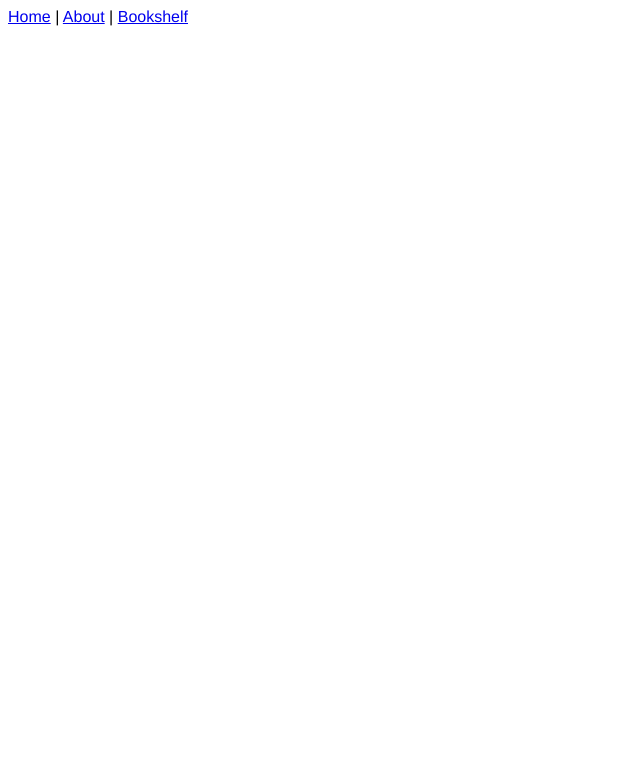
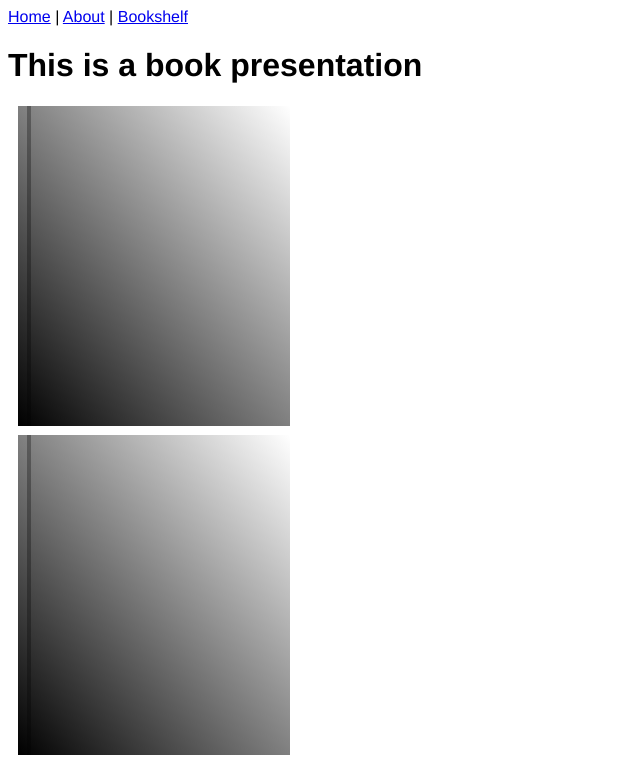
Before and after one commit to ChristopherRonnberg027/childrenlibrary, a Vue app: page /bookpresentation in a window 1280 px wide. Shown: the top 763 px of the page, without its empty margins (0-640 px from the left). Built offline with nearby package versions, Linux system fonts and the light colour scheme.

Commit message:
Tried to do something with the bookpresentation

```diff
--- a/src/components/BookThumb.vue
+++ b/src/components/BookThumb.vue
@@ -1,6 +1,6 @@
 <template>
   <div>
-    <article class="book" v-bind:style="{background: color}" v-on:click="youClickedMe">
+    <article class="book" v-bind:style="{background: color}" v-on:click="viewBook">
       <div class="fold"></div>
       <div class="text">
         <h2 class="book-title">{{title}}</h2>
@@ -20,8 +20,8 @@ export default {
     color: String
   },
   methods:{
-    youClickedMe(){
-      this.$emit('myEvent',this.title)
+    viewBook(){
+      this.$emit('showInfoAbout', this.id)
     }
   }
 };
--- a/src/router/index.js
+++ b/src/router/index.js
@@ -19,7 +19,13 @@ Vue.use(VueRouter)
     path: '/bookshelf',
     name: 'Bookshelf',
     component: () => import('../views/BookShelf.vue')
-  }
+  },
+  {
+    path: '/bookpresentation',
+    name: 'BookPresentation',
+    component: () => import('../views/BookPresentation.vue')
+  },
+
 ]
 
 const router = new VueRouter({
--- a/src/views/BookPresentation.vue
+++ b/src/views/BookPresentation.vue
@@ -0,0 +1,21 @@
+<template>
+  <div class="bookpresentation">
+    <h1>This is a book presentation</h1>
+    <BookThumb
+    v-for="book of listOfBooks"
+    v-bind:key="book"/>
+  </div>
+</template>
+<script>
+import BookThumb from "../components/BookThumb";
+export default {
+  data() {
+    return {
+      listOfBooks: this.$root.booksDB,
+    }
+  },
+    components: {
+    BookThumb: BookThumb
+  }
+}
+</script>
--- a/src/views/Bookshelf.vue
+++ b/src/views/Bookshelf.vue
@@ -9,7 +9,7 @@
         v-bind:title="book.title"
         v-bind:author="book.author"
         v-bind:color="book.color"
-        v-on:myEvent="thisBook"
+        v-on:showInfoAbout="thisBook"
       />
     </section>
   </div>
@@ -20,12 +20,12 @@ import BookThumb from "../components/BookThumb";
 export default {
   data() {
     return {
-      listOfBooks: this.$root.booksDB
+      listOfBooks: this.$root.booksDB,
     }
   },
   methods:{
     thisBook(payload){
-      console.log(payload)
+        console.log(payload)
     }
   },
   name: "BookShelf",
```
